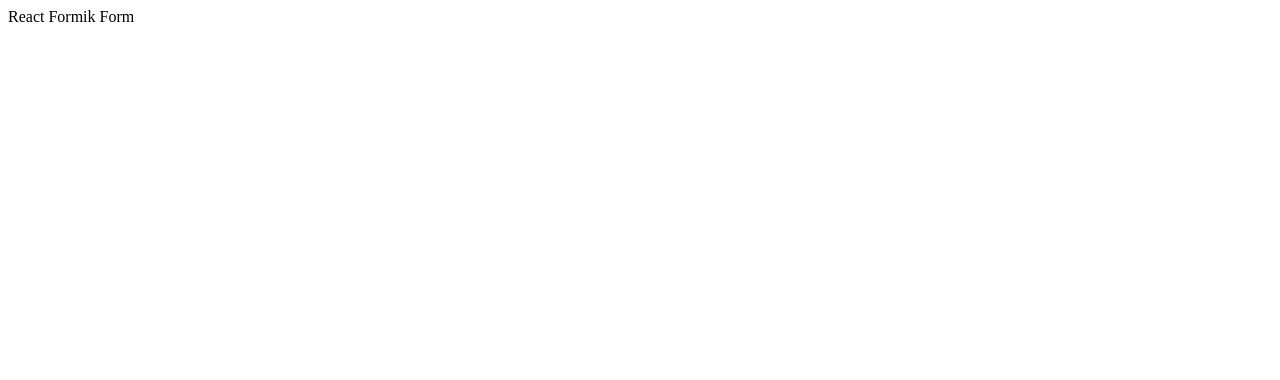
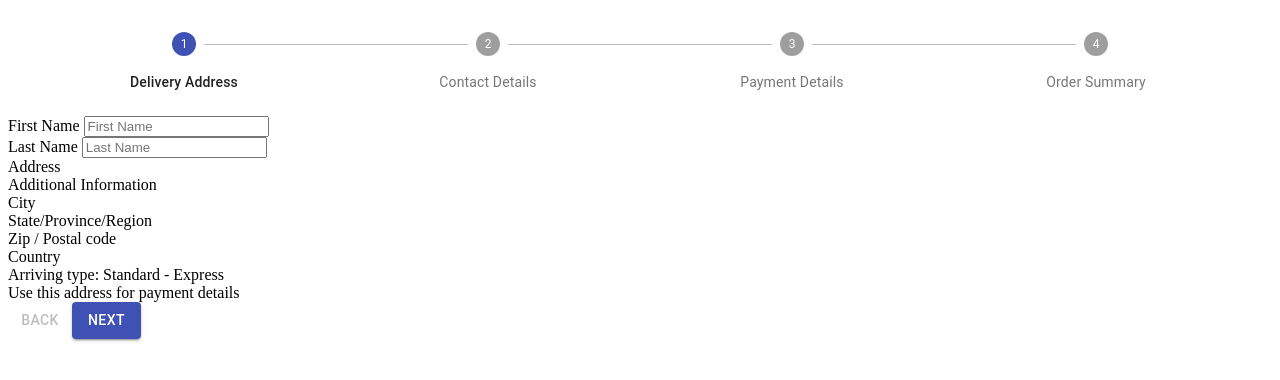
Before and after one commit to JoselynDRF/react-formik-form, a React (Create React App) app: page / in a window 1280 px wide. Shown: the top 380 px of the page. Built offline with nearby package versions, Linux system fonts and the light colour scheme.

Commit message:
Create MultiStepForm component

```diff
--- a/src/App.js
+++ b/src/App.js
@@ -1,7 +1,6 @@
 import React from 'react';
+import MultiStepForm from './components/MultiStepForm';
 
 export default () => (
-  <div className="App">
-    React Formik Form
-  </div>
+  <MultiStepForm />
 );
--- /dev/null
+++ b/src/components/MultiStepForm.js
@@ -0,0 +1,163 @@
+/* eslint-disable jsx-a11y/label-has-associated-control */
+/* eslint-disable react/prop-types */
+import Button from '@material-ui/core/Button';
+import Step from '@material-ui/core/Step';
+import StepLabel from '@material-ui/core/StepLabel';
+import Stepper from '@material-ui/core/Stepper';
+import {
+  ErrorMessage,
+  Field,
+  Form,
+  Formik,
+} from 'formik';
+import React, { useState } from 'react';
+import * as Yup from 'yup';
+
+const FormStepper = ({ children, initialValues, onSubmit }) => {
+  const [activeStep, setActiveStep] = useState(0);
+  const steps = React.Children.toArray(children);
+  const currentStep = steps[activeStep];
+  const [snapshot, setSnapshot] = useState(initialValues);
+
+  const isLastStep = () => activeStep === steps.length - 1;
+
+  const handleNext = (values) => {
+    setSnapshot(values);
+    setActiveStep((prevActiveStep) => prevActiveStep + 1);
+  };
+
+  const handleBack = (values) => {
+    setSnapshot(values);
+    setActiveStep((prevActiveStep) => prevActiveStep - 1);
+  };
+
+  return (
+    <Formik
+      initialValues={snapshot}
+      validationSchema={currentStep.props.validationSchema}
+      onSubmit={(values, bag) => (isLastStep() ? onSubmit(values, bag) : handleNext(values))}
+    >
+      {(formik) => (
+        <Form>
+          <Stepper activeStep={activeStep} alternativeLabel>
+            {steps.map(({ props }) => (
+              <Step key={props.label}>
+                <StepLabel>{props.label}</StepLabel>
+              </Step>
+            ))}
+          </Stepper>
+
+          {currentStep}
+
+          <Button onClick={() => handleBack(formik.values)} disabled={activeStep === 0}>
+            Back
+          </Button>
+          <Button variant="contained" color="primary" type="submit">
+            {isLastStep() ? 'Finish' : 'Next'}
+          </Button>
+        </Form>
+      )}
+    </Formik>
+  );
+};
+
+const FormStep = ({ children }) => children;
+
+export default () => (
+  <FormStepper
+    initialValues={{
+      firstName: '',
+      lastName: '',
+      address: '',
+      additionalInfo: '',
+      city: '',
+      state: '',
+      postalCode: '',
+      country: '',
+      useAddressForPayment: false,
+      arrivingType: '',
+      phoneNumber: '',
+      email: '',
+      cardName: '',
+      cardNumber: '',
+      expiryDate: '',
+      cardDigits: '',
+      rememberCardDetails: false,
+    }}
+    onSubmit={(values) => {
+      const timeOut = setTimeout(() => {
+        console.log(values);
+        clearTimeout(timeOut);
+      }, 1000);
+    }}
+  >
+    <FormStep
+      label="Delivery Address"
+      validationSchema={Yup.object({
+        // firstName: Yup.string().required("required"),
+        // lastName: Yup.string().required("required")
+      })}
+    >
+      <div>
+        <label htmlFor="firstName"> First Name </label>
+        <Field
+          type="text"
+          id="firstName"
+          name="firstName"
+          placeholder="First Name"
+        />
+        <ErrorMessage name="firstName" />
+      </div>
+      <div>
+        <label htmlFor="lastName"> Last Name </label>
+        <Field
+          type="text"
+          id="lastName"
+          name="lastName"
+          placeholder="Last Name"
+        />
+        <ErrorMessage name="lastName" />
+      </div>
+      <div> Address </div>
+      <div> Additional Information </div>
+      <div> City </div>
+      <div> State/Province/Region </div>
+      <div> Zip / Postal code </div>
+      <div> Country </div>
+      <div> Arriving type: Standard - Express </div>
+      <div> Use this address for payment details </div>
+    </FormStep>
+    <FormStep
+      label="Contact Details"
+      validationSchema={Yup.object({
+        // email: Yup.string()
+        //   .email("Invalid email address")
+        //   .required("required")
+      })}
+    >
+      <div> Phone Number </div>
+      <div>
+        <label htmlFor="email"> Email </label>
+        <Field
+          type="email"
+          id="email"
+          name="email"
+          placeholder="Email"
+        />
+        <ErrorMessage name="email" />
+      </div>
+    </FormStep>
+    <FormStep
+      label="Payment Details"
+    >
+      <div> Name on card </div>
+      <div> Card number </div>
+      <div> Expiry date </div>
+      <div> CVV - Last three digits </div>
+      <div> Remember credit card details for next time </div>
+    </FormStep>
+    <FormStep label="Order Summary">
+      <span> Order Summary </span>
+    </FormStep>
+  </FormStepper>
+);
```
